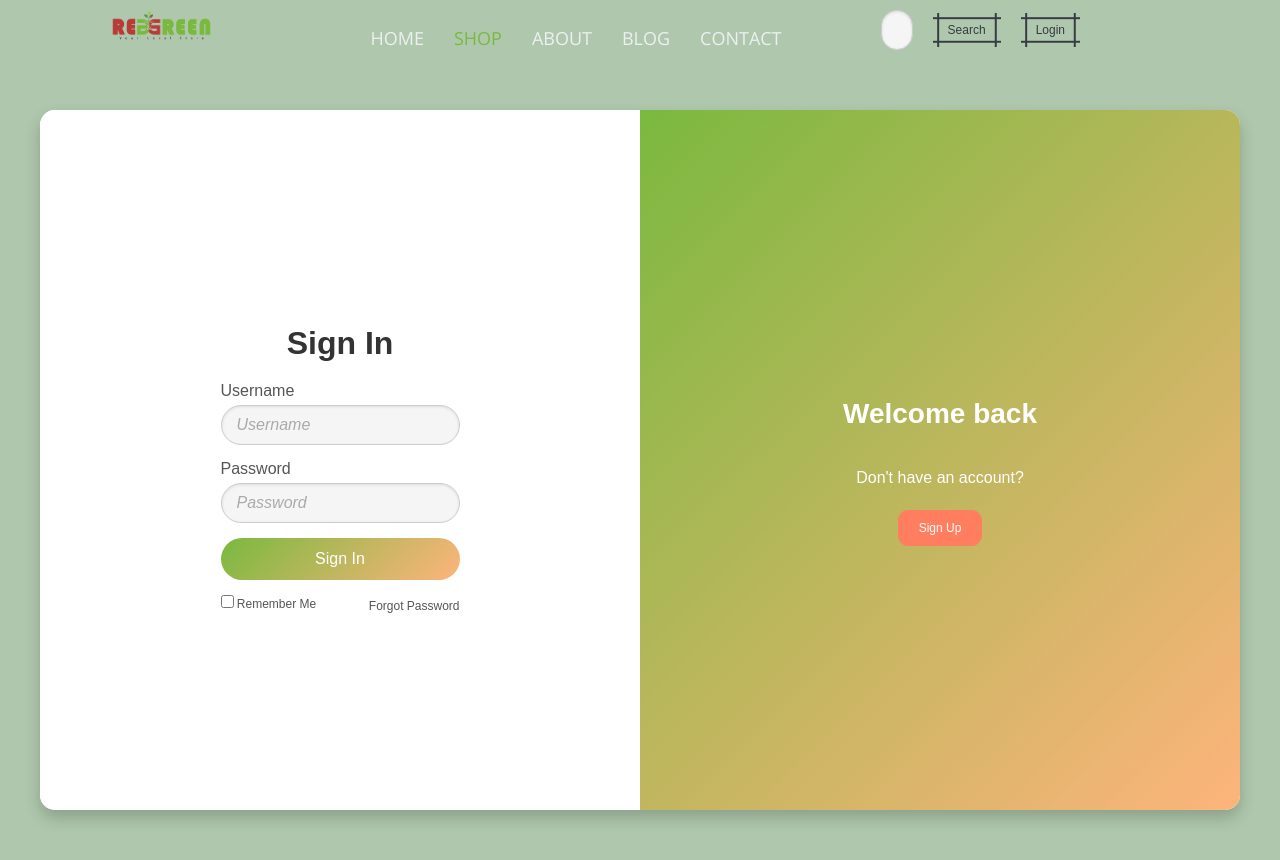
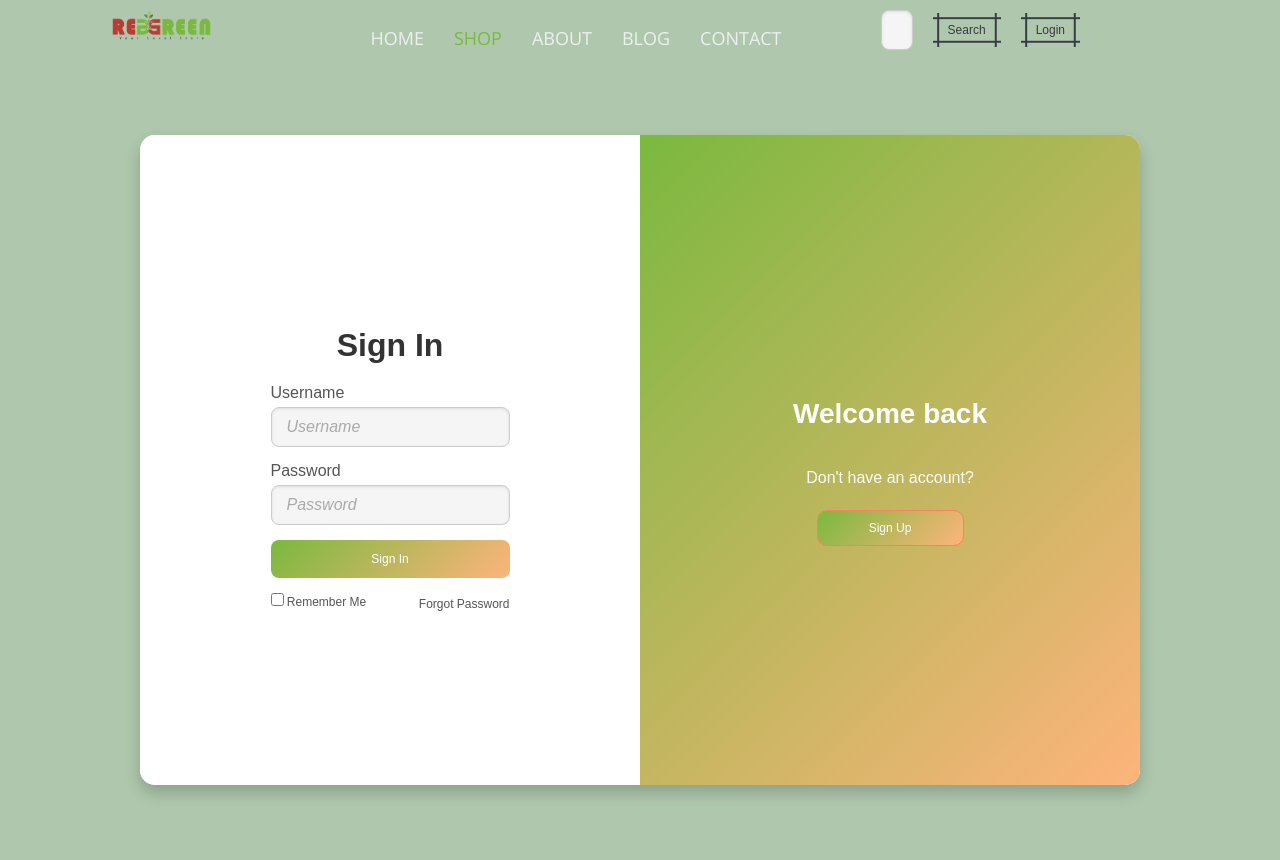
Before and after one commit to thummasreddy/red_green_front_end, a React (Create React App) app: page /login in a window 1280 px wide. Built offline with nearby package versions, Linux system fonts and the light colour scheme.

Commit message:
Working on Login CSS

```diff
--- a/src/Components/Styles/Login.css
+++ b/src/Components/Styles/Login.css
@@ -20,8 +20,8 @@
 /* Style specifically for the login container */
 .login-box {
   display: flex;
-  width: 1200px;
-  height: 700px;
+  width: 1000px;
+  height: 650px;
   box-shadow: 0 8px 16px rgba(0, 0, 0, 0.2);
   overflow: hidden;
   background: white;
@@ -94,7 +94,7 @@ input[type="email"],
 input[type="tel"] {
   width: 100%;
   padding: 10px 15px;
-  border-radius: 25px;
+  border-radius: 8px;
   border: 1px solid #ccc;
   outline: none;
   transition: all 0.3s ease;
@@ -157,10 +157,10 @@ input[type="tel"]:active {
   width: 100%;
   padding: 12px;
   border: none;
-  border-radius: 25px;
+  border-radius: 8px;
   background: linear-gradient(135deg, #7ab93f, #feb47b);
   color: white;
-  font-size: 16px;
+  font-size: 12px;
   cursor: pointer;
   transition: background-color 0.3s ease, transform 0.3s ease;
 }
@@ -200,11 +200,13 @@ input[type="tel"]:active {
 /* Signup button styling */
 .signup-btn {
   padding: 10px 20px;
+  background: linear-gradient(135deg, #7ab93f, #feb47b);
   border: 1px solid #ff7e5f;
   border-radius: 10px;
-  background: #ff7e5f;
+
   color: white;
   font-size: 12px;
+  width: 35%;
   cursor: pointer;
   transition: background-color 0.3s ease, transform 0.3s ease;
 }
```
